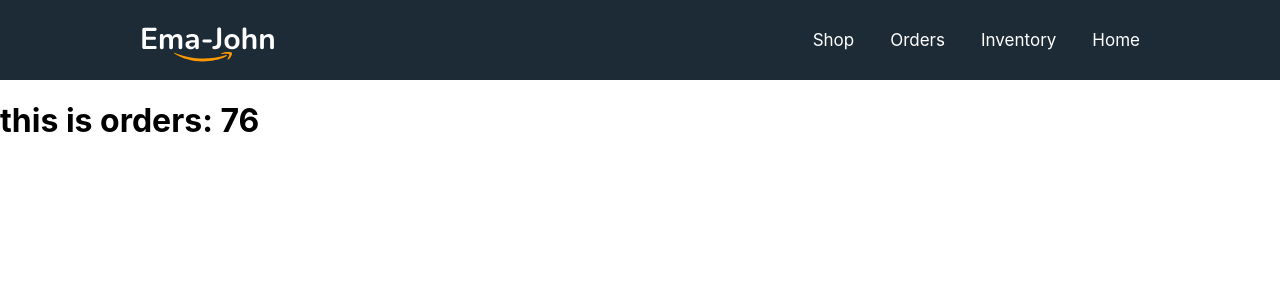
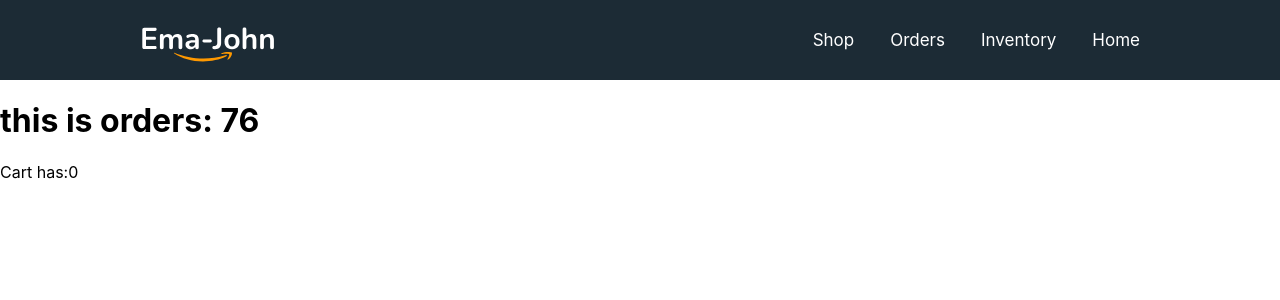
Before and after one commit to Sumon092/simple-ema-john-by-react, a React (Create React App) app: page /orders in a window 1280 px wide. Shown: the top 300 px of the page. Built offline with nearby package versions, Linux system fonts and the light colour scheme.

Commit message:
orders added

```diff
--- a/src/Components/Orders/Orders.js
+++ b/src/Components/Orders/Orders.js
@@ -1,11 +1,14 @@
 import React from 'react';
+import useCart from '../../hooks/useCart';
 import useProducts from '../../hooks/useProducts';
 
 const Orders = () => {
     const [products, setProducts] = useProducts();
+    const [cart, setCart] = useCart(products)
     return (
         <div>
             <h1>this is orders: {products.length}</h1>
+            <p>Cart has:{cart.length}</p>
         </div>
     );
 };
--- /dev/null
+++ b/src/hooks/useCart.js
@@ -0,0 +1,24 @@
+import { useEffect, useState } from 'react';
+import { getStoredCart } from '../utilities/fakedb'
+
+const useCart = (products) => {
+    const [cart, setCart] = useState([]);
+
+    useEffect(() => {
+        const storedCart = getStoredCart();
+        const savedCart = [];
+        for (const id in storedCart) {
+            const addedProduct = products.find(product => product.id === id);
+            if (addedProduct) {
+                const quantity = storedCart[id];
+                addedProduct.quantity = quantity;
+                savedCart.push(addedProduct);
+            }
+
+        }
+        setCart(savedCart);
+    }, [products])
+    return [cart, setCart];
+};
+
+export default useCart;
```
